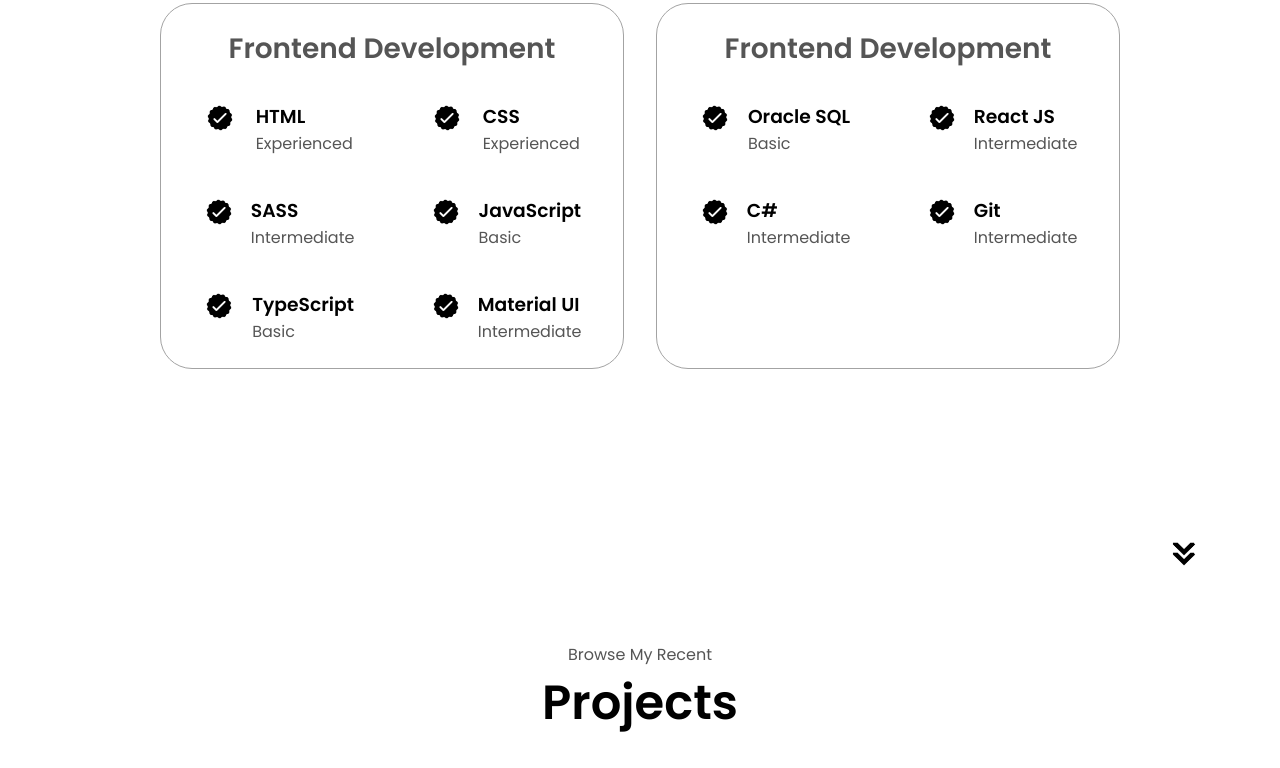
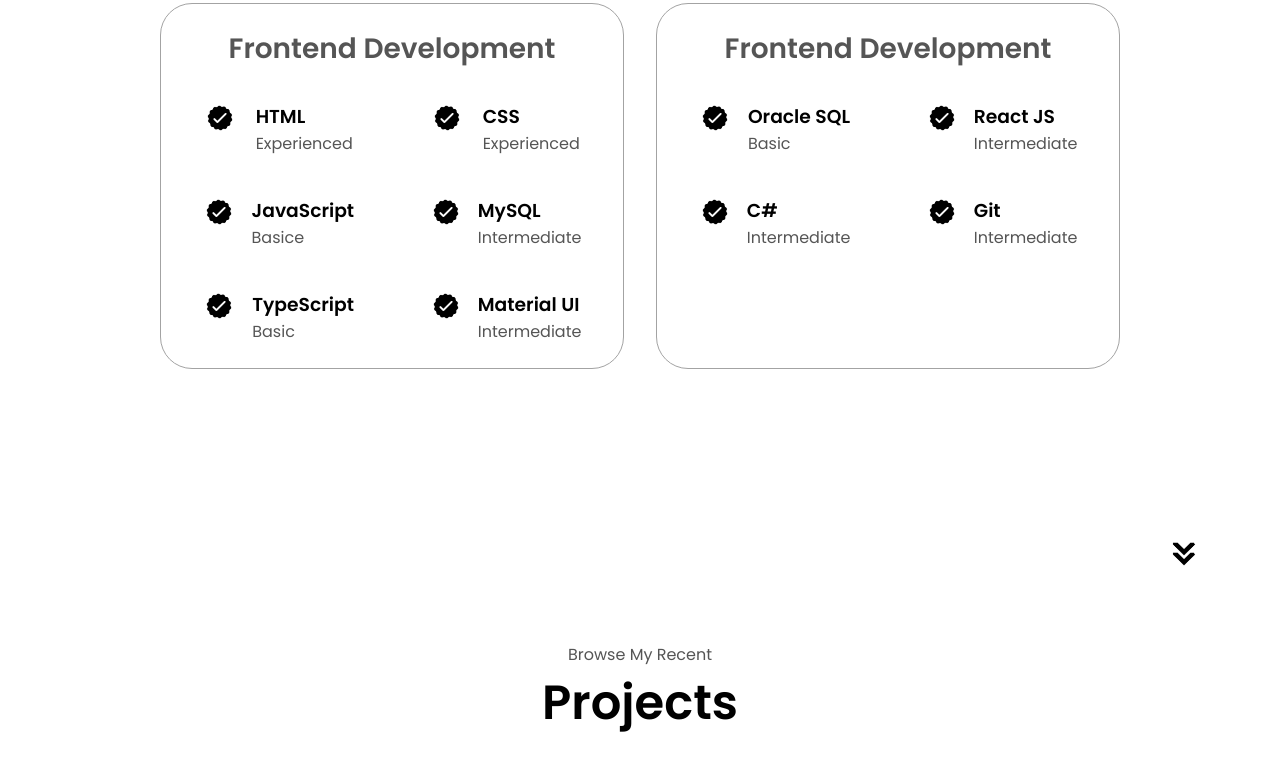
Before and after one commit to sirajahamad79/siraj-portfolio, a plain HTML site: page index.html in a window 1280 px wide. Shown: the part 1822-2590 px from the top of the page. Drawn offline with Linux system fonts and the light colour scheme.

Commit message:
Update index.html

```diff
--- a/index.html
+++ b/index.html
@@ -156,8 +156,8 @@
                   class="icon"
                 />
                 <div>
-                  <h3>SASS</h3>
-                  <p>Intermediate</p>
+                  <h3>JavaScript</h3>
+                  <p>Basice</p>
                 </div>
               </article>
               <article>
@@ -167,8 +167,8 @@
                   class="icon"
                 />
                 <div>
-                  <h3>JavaScript</h3>
-                  <p>Basic</p>
+                  <h3>MySQL</h3>
+                  <p>Intermediate</p>
                 </div>
               </article>
               <article>
```
